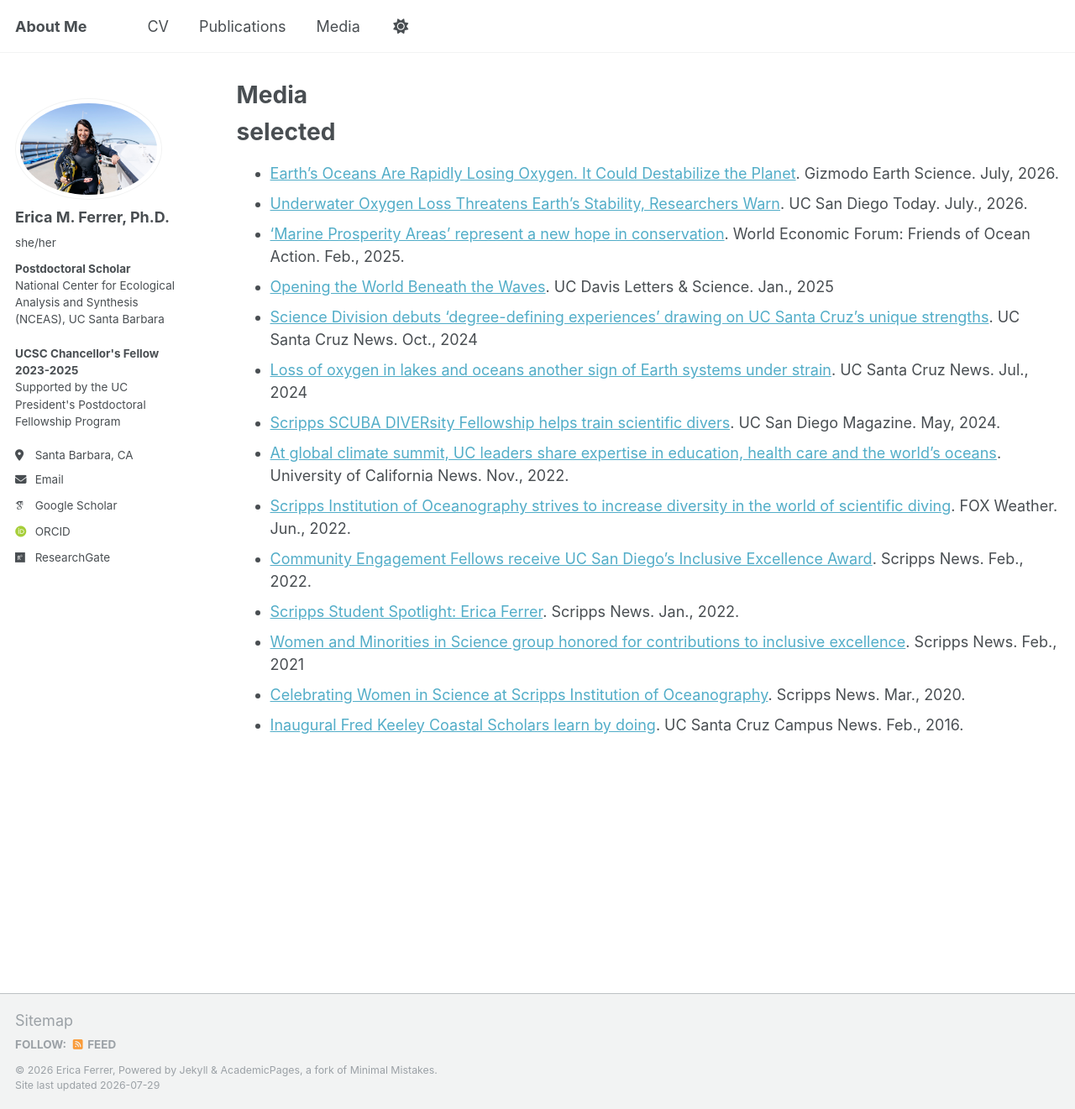
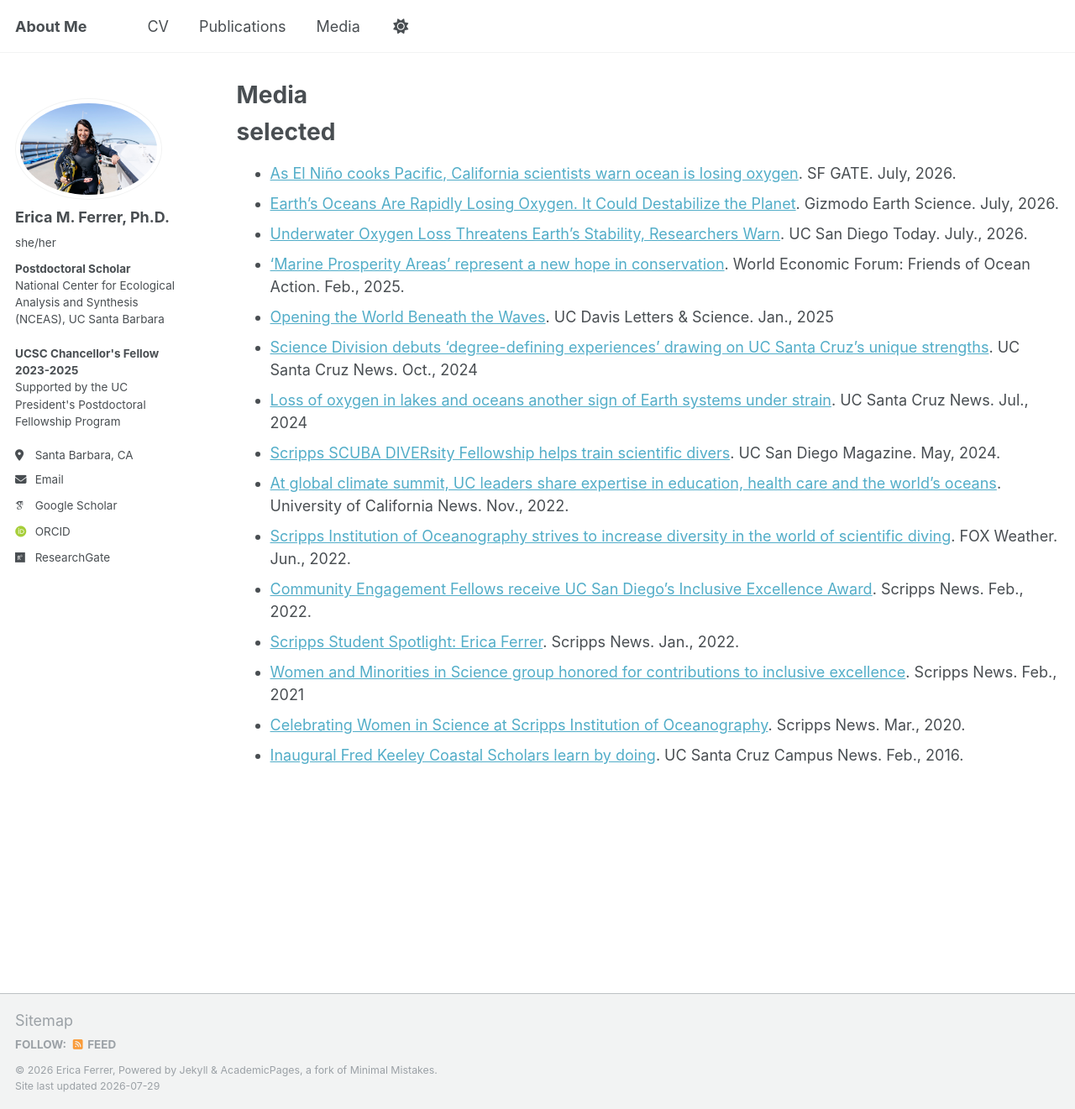
Before and after one commit to emferrer/emferrer.github.io, a Jekyll site: the page built from _pages/media.md, in a window 1280 px wide and 1321 px high. Shown: the whole window at 84% size. Built offline with Jekyll 4.4.1, drawn with Linux system fonts in a browser that asks for light colours; some web fonts are replaced; a script that is not in the unit is left out.

Commit message:
Update media.md

```diff
--- a/_pages/media.md
+++ b/_pages/media.md
@@ -9,6 +9,7 @@ author_profile: true
 
 selected
 ======
+* [As El Niño cooks Pacific, California scientists warn ocean is losing oxygen](https://www.sfgate.com/science/article/el-nino-ocean-oxygen-22359557.php). SF GATE. July, 2026.
 * [Earth’s Oceans Are Rapidly Losing Oxygen. It Could Destabilize the Planet](https://gizmodo.com/earths-oceans-are-rapidly-losing-oxygen-it-could-destabilize-the-planet-2000787781). Gizmodo Earth Science. July, 2026.
 * [Underwater Oxygen Loss Threatens Earth’s Stability, Researchers Warn](https://today.ucsd.edu/story/underwater-oxygen-loss-threatens-earths-stability-researchers-warn). UC San Diego Today. July., 2026.
 * [‘Marine Prosperity Areas’ represent a new hope in conservation](https://www.weforum.org/friends-of-ocean-action/marine-prosperity-areas-represent-a-new-hope-in-conservation/). World Economic Forum: Friends of Ocean Action. Feb., 2025.
```
